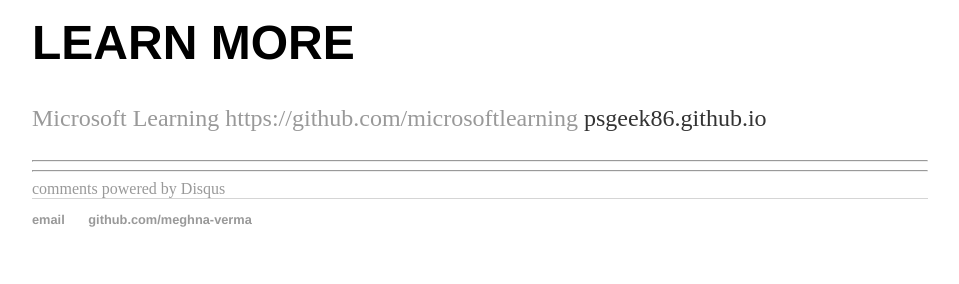
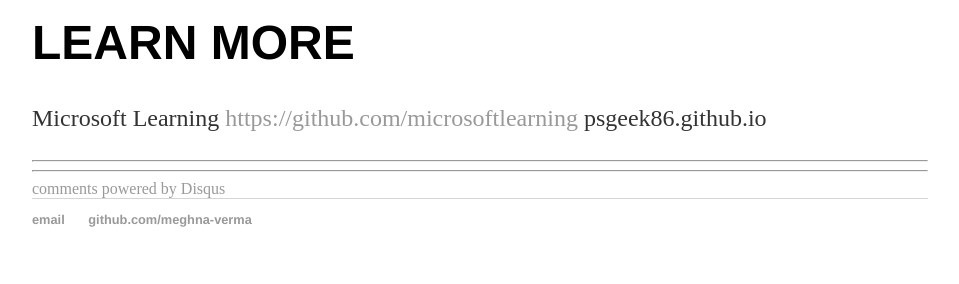
Before and after one commit to meghna-verma/meghna-verma.github.io, a Jekyll site: the page built from _posts/2018-08-02-Meetups.md, in a window 1280 px wide. Shown: the part 1270-1554 px from the top of the page, without its empty margins (160-1119 px from the left). Built offline with Jekyll 4.4.1, drawn with Linux system fonts in a browser that asks for light colours; comment, search, counter and statistics services are not loaded.

```diff
--- a/_posts/2018-08-02-Meetups.md
+++ b/_posts/2018-08-02-Meetups.md
@@ -47,5 +47,5 @@ CosmosDB/lab
 
 # LEARN MORE
 
-<a href> Microsoft Learning https://github.com/microsoftlearning </a>
+Microsoft Learning <a href> https://github.com/microsoftlearning </a>
 psgeek86.github.io
```
